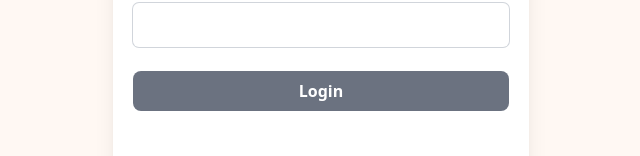
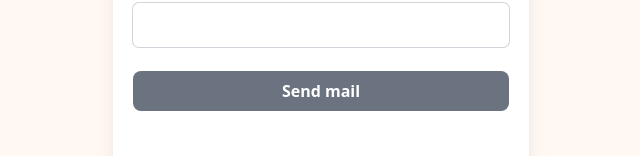
Before and after one commit to Lovekik-Deshbhratar/Chintamani-Tours-Travel, a React (Create React App) app in the folder client/: page /forgotPassword in a window 1280 px wide. Shown: the part 309-465 px from the top of the page, without its empty margins (319-959 px from the left). Built offline with nearby package versions, Linux system fonts and the light colour scheme.

Commit message:
Fix sign of button

```diff
--- a/client/src/Pages/ForgotPassword.jsx
+++ b/client/src/Pages/ForgotPassword.jsx
@@ -113,7 +113,7 @@ const ForgotPassword = () => {
             onClick={handleSubmit}
             className="w-full bg-secondary text-white py-2 rounded-lg hover:bg-primary focus:bg-primary active:bg-[#fec595] active:scale-[0.97] transition-all ease-in-out duration-300 font-semibold mt-5 disabled:bg-gray-500 disabled:cursor-not-allowed"
           >
-            Login
+            Send mail
           </button>
         </div>
         <div className="flex justify-center mt-10">
```
